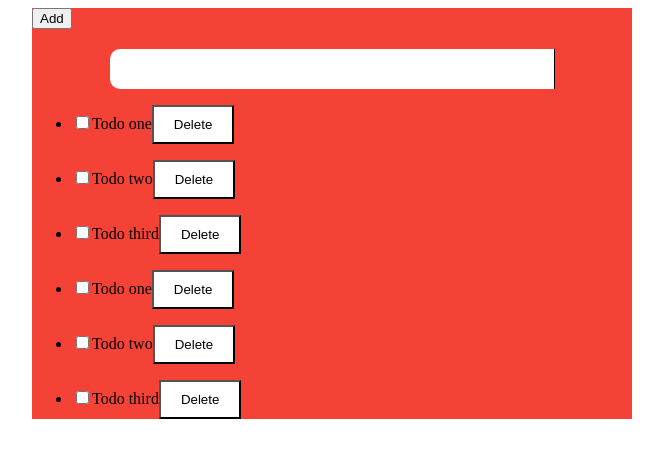
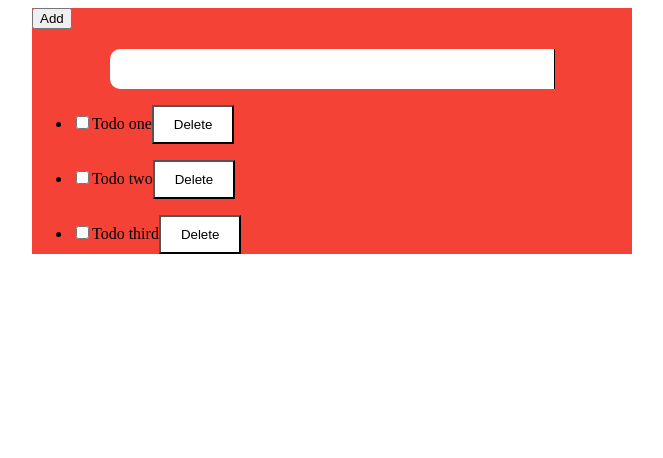
Before and after one commit to fpsstyle228/todo-app, an Angular app: page / in a window 1280 px wide. Shown: the top 458 px of the page, without its empty margins (308-971 px from the left). Built offline with nearby package versions, Linux system fonts and the light colour scheme.

Commit message:
fix 1
fixed double list component and methods before constructor

```diff
--- a/src/app/icon-button/icon-button.component.ts
+++ b/src/app/icon-button/icon-button.component.ts
@@ -9,11 +9,10 @@ export class IconButtonComponent implements OnInit {
   @Input() buttonName: string;
   @Input() inputText: string;
   @Output() onButtonAdd = new EventEmitter<string>();
+  constructor() { }
   iconButtonClick(inputText: string) {
     this.onButtonAdd.emit(inputText);
   }
-  constructor() { }
-
   ngOnInit() {
   }
 
--- a/src/app/todo-component/todo-component.component.html
+++ b/src/app/todo-component/todo-component.component.html
@@ -10,6 +10,5 @@
       <app-todo-list></app-todo-list>
     </div>
   </div>
-  <app-todo-list></app-todo-list>
 
 </div>
```
